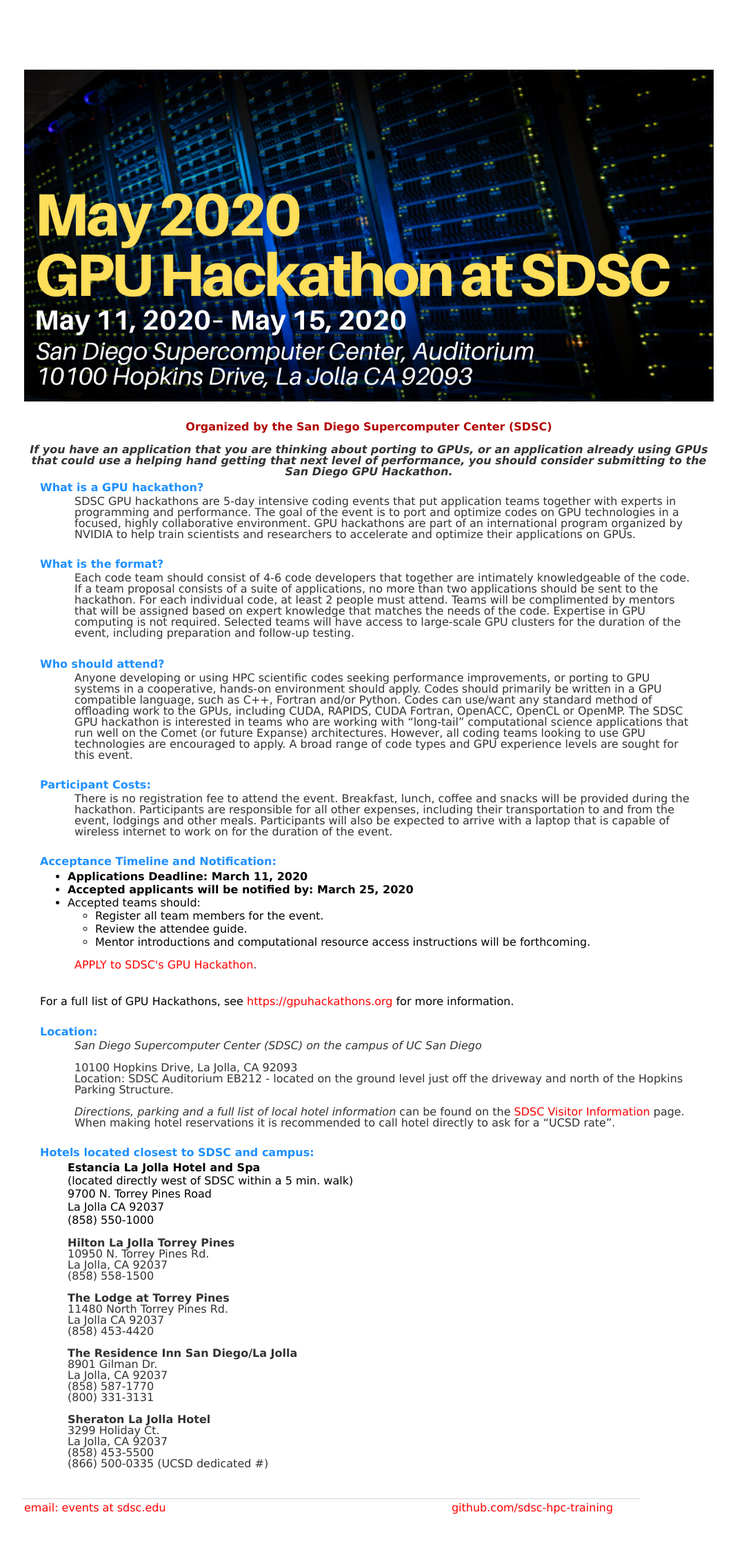
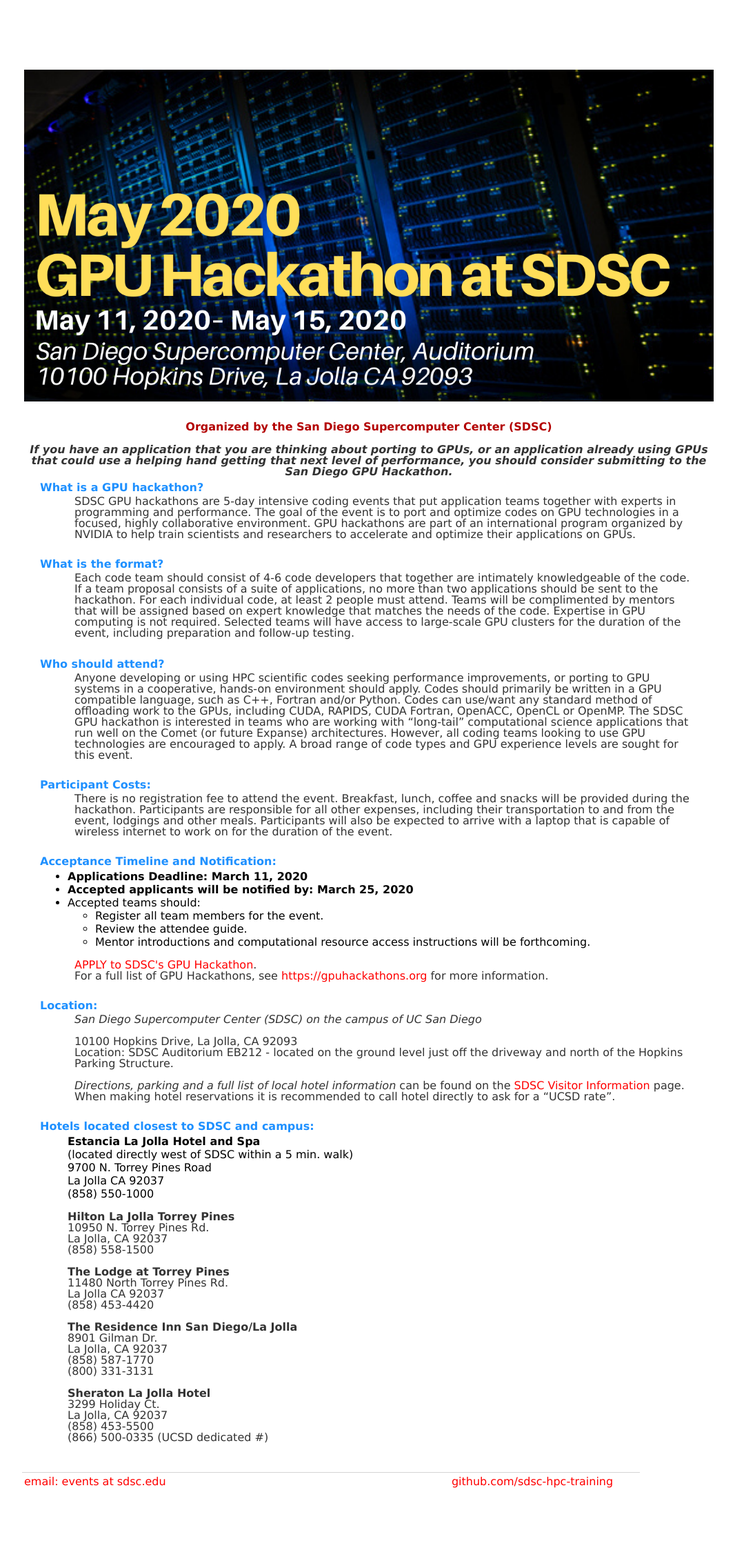
Before and after one commit to sdsc-hpc-training/sdsc-hpc-training.github.io, a Jekyll site: the page built from gpuhackathon/index.html, in a window 1280 px wide. Shown: the whole page at 69% size, without its empty margins (160-1226 px from the left). Built offline with Jekyll 4.4.1, drawn with Linux system fonts in a browser that asks for light colours; after the commit the page ends 2222 px from its top, so only the background shows below that.

```diff
--- a/gpuhackathon/index.html
+++ b/gpuhackathon/index.html
@@ -91,9 +91,9 @@ San Diego GPU Hackathon.</b></p>
         <li>Mentor introductions and computational resource access instructions will be forthcoming.</li>
         </ul>
     </ul>
-    <p id="paral"><a href="https://gpuhackathons.org/form/register?hackathon_which_event=253">APPLY to SDSC's GPU Hackathon</a>.</p>
+    <p id="paral"><a href="https://gpuhackathons.org/form/register?hackathon_which_event=253">APPLY to SDSC's GPU Hackathon</a>.
       <br id="paral">For a full list of GPU Hackathons, see <a http="https://gpuhackathons.org/">https://gpuhackathons.org</a>
-      for more information.</br>
+      for more information.</br></p>
   </td></tr>
   <tr><td align='left' valign='top'>&nbsp;   </td></tr>
   <tr><td align='left' valign='top'>
```
